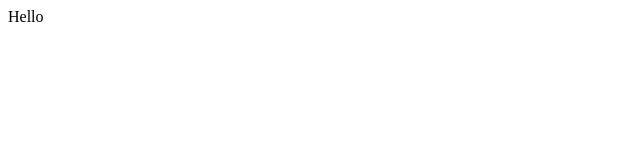
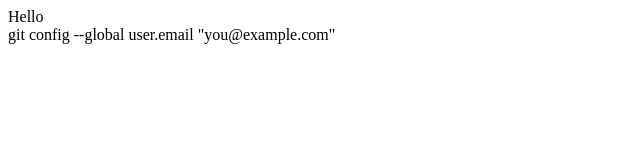
Before and after one commit to bbsafe/demo-repo, a plain HTML site: page index.html in a window 1280 px wide. Shown: the whole page, without its empty margins (0-640 px from the left). Drawn offline with Linux system fonts and the light colour scheme.

Commit message:
update readme

```diff
--- a/index.html
+++ b/index.html
@@ -1 +1 @@
-<div>Hello</div>
+<div>Hello</div>git config --global user.email "you@example.com"
```
Also changed, not shown: 1 other file.
